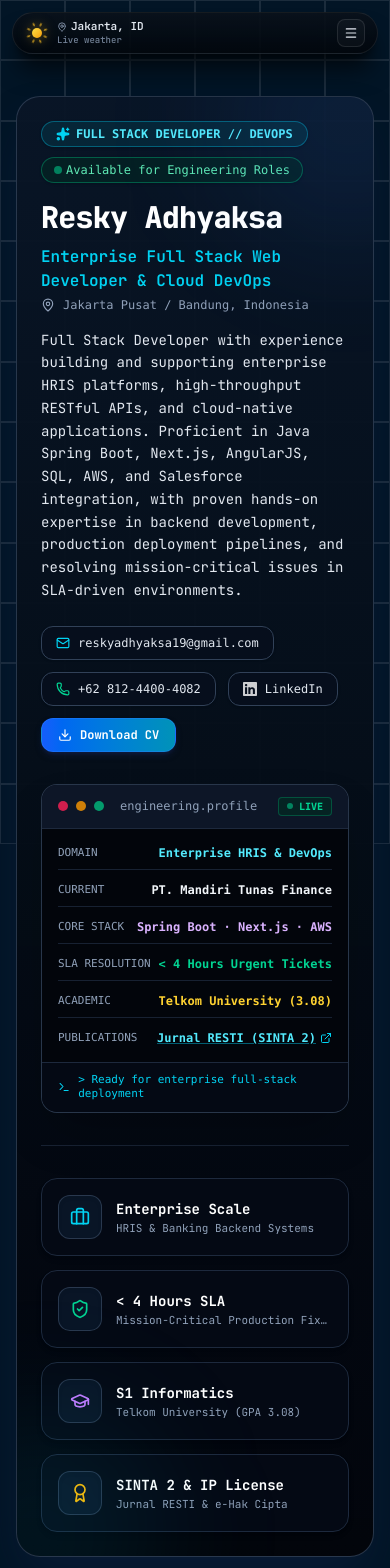
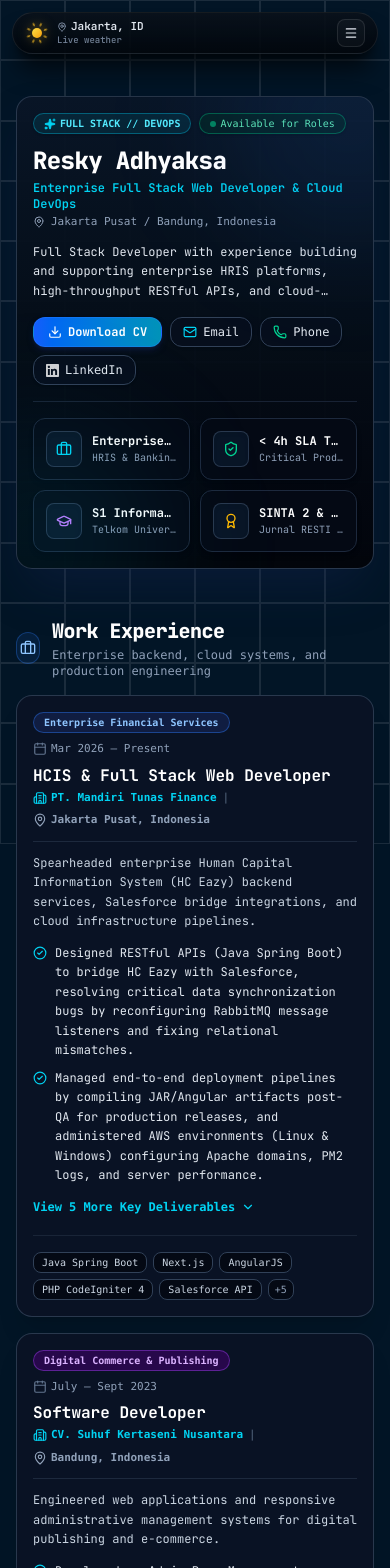
Before and after one commit to reskyadhyaksa/portofolio-reskyadhyaksa, a Next.js app: page /about-me in a window 390 px wide. Shown: the top 1568 px of the page. Built offline with nearby package versions, Linux system fonts and the light colour scheme; no server answers.

Commit message:
feat(about): responsive mobile view

```diff
--- a/src/app/about-me/components/AboutExperienceTimeline.js
+++ b/src/app/about-me/components/AboutExperienceTimeline.js
@@ -1,4 +1,6 @@
-import { Briefcase, CheckCircle2, Calendar, MapPin, Building2, Server, Terminal } from "lucide-react";
+"use client";
+import { useState } from "react";
+import { Briefcase, CheckCircle2, Calendar, MapPin, Building2, ChevronDown, ChevronUp } from "lucide-react";
 
 const WORK_EXPERIENCES = [
   {
@@ -40,8 +42,17 @@ const WORK_EXPERIENCES = [
 ];
 
 export default function AboutExperienceTimeline() {
+  const [expanded, setExpanded] = useState({});
+
+  const toggleExpand = (idx) => {
+    setExpanded((prev) => ({
+      ...prev,
+      [idx]: !prev[idx],
+    }));
+  };
+
   return (
-    <section className="space-y-6 pointer-events-none">
+    <section className="space-y-4 sm:space-y-6 pointer-events-none">
       <div className="flex items-center gap-3 pointer-events-none">
         <div className="flex h-8 w-8 items-center justify-center rounded-xl border border-blue-500/30 bg-blue-500/10 text-blue-300">
           <Briefcase className="h-4 w-4" />
@@ -56,65 +67,91 @@ export default function AboutExperienceTimeline() {
         </div>
       </div>
 
-      <div className="space-y-6 pointer-events-none">
-        {WORK_EXPERIENCES.map((exp, idx) => (
+      <div className="space-y-4 sm:space-y-6 pointer-events-none">
+        {WORK_EXPERIENCES.map((exp, idx) => {
+          const isExpanded = Boolean(expanded[idx]);
+          const visibleHighlights = isExpanded ? exp.highlights : exp.highlights.slice(0, 2);
+          const hiddenCount = exp.highlights.length - 2;
+
+          return (
             <div
               key={idx}
-            className="rounded-3xl border border-slate-700/80 bg-[#091224] p-6 sm:p-8 shadow-xl relative overflow-hidden pointer-events-auto group hover:border-cyan-500/40 transition-all"
+              className="rounded-2xl sm:rounded-3xl border border-slate-700/80 bg-[#091224] p-4 sm:p-6 md:p-8 shadow-xl relative overflow-hidden pointer-events-auto group hover:border-cyan-500/40 transition-all"
             >
-            <div className="flex flex-col sm:flex-row sm:items-center justify-between gap-2 pb-4 border-b border-slate-800">
+              <div className="flex flex-col sm:flex-row sm:items-center justify-between gap-2 pb-3 sm:pb-4 border-b border-slate-800">
                 <div>
                   <div className="flex flex-wrap items-center gap-2">
-                  <span className={`px-3 py-1 rounded-full text-[11px] font-mono font-bold border ${exp.badgeColor}`}>
+                    <span className={`px-2.5 py-0.5 sm:px-3 sm:py-1 rounded-full text-[10px] sm:text-[11px] font-mono font-bold border ${exp.badgeColor}`}>
                       {exp.type}
                     </span>
-                  <span className="text-xs font-mono text-slate-400 flex items-center gap-1">
+                    <span className="text-[11px] sm:text-xs font-mono text-slate-400 flex items-center gap-1">
                       <Calendar className="w-3.5 h-3.5 text-slate-500" />
                       {exp.period}
                     </span>
                   </div>
-                <h3 className="text-lg sm:text-xl font-bold text-white mt-2 group-hover:text-cyan-300 transition-colors">
+                  <h3 className="text-base sm:text-xl font-bold text-white mt-1.5 sm:mt-2 group-hover:text-cyan-300 transition-colors">
                     {exp.role}
                   </h3>
-                <div className="flex flex-wrap items-center gap-2 text-xs font-mono text-cyan-400 mt-0.5 font-semibold">
+                  <div className="flex flex-wrap items-center gap-1.5 sm:gap-2 text-[11px] sm:text-xs font-mono text-cyan-400 mt-0.5 font-semibold">
                     <span className="flex items-center gap-1">
-                    <Building2 className="w-3.5 h-3.5" />
+                      <Building2 className="w-3.5 h-3.5 shrink-0" />
                       {exp.company}
                     </span>
                     <span className="text-slate-600">|</span>
                     <span className="text-slate-400 flex items-center gap-1">
-                    <MapPin className="w-3.5 h-3.5" />
+                      <MapPin className="w-3.5 h-3.5 shrink-0" />
                       {exp.location}
                     </span>
                   </div>
                 </div>
               </div>
 
-            <p className="text-xs sm:text-sm text-slate-300 mt-4 leading-relaxed font-normal">
+              <p className="text-xs sm:text-sm text-slate-300 mt-3 sm:mt-4 leading-relaxed font-normal">
                 {exp.summary}
               </p>
 
-            <div className="mt-4 space-y-2.5">
-              {exp.highlights.map((h, hIdx) => (
-                <div key={hIdx} className="flex items-start gap-2.5 text-xs sm:text-sm text-slate-200 leading-relaxed font-normal">
-                  <CheckCircle2 className="w-4 h-4 text-cyan-400 mt-0.5 shrink-0" />
+              <div className="mt-3 sm:mt-4 space-y-2 sm:space-y-2.5">
+                {visibleHighlights.map((h, hIdx) => (
+                  <div key={hIdx} className="flex items-start gap-2 sm:gap-2.5 text-xs sm:text-sm text-slate-200 leading-relaxed font-normal">
+                    <CheckCircle2 className="w-3.5 h-3.5 sm:w-4 sm:h-4 text-cyan-400 mt-0.5 shrink-0" />
                     <span>{h}</span>
                   </div>
                 ))}
               </div>
 
-            <div className="flex flex-wrap gap-1.5 pt-6 border-t border-slate-800/80 mt-6">
+              {hiddenCount > 0 && (
+                <div className="pt-2">
+                  <button
+                    type="button"
+                    onClick={() => toggleExpand(idx)}
+                    className="inline-flex items-center gap-1.5 text-xs font-mono font-bold text-cyan-400 hover:text-cyan-300 transition-colors py-1 active:scale-95"
+                  >
+                    <span>{isExpanded ? "Show Less" : `View ${hiddenCount} More Key Deliverables`}</span>
+                    {isExpanded ? <ChevronUp className="w-3.5 h-3.5" /> : <ChevronDown className="w-3.5 h-3.5" />}
+                  </button>
+                </div>
+              )}
+
+              <div className="flex flex-wrap gap-1.5 pt-4 sm:pt-6 border-t border-slate-800/80 mt-4 sm:mt-6">
                 {exp.tech.map((t, tIdx) => (
                   <span
                     key={tIdx}
-                  className="rounded-lg border border-slate-700 bg-[#040914] px-2.5 py-1 font-mono text-[11px] text-slate-300 group-hover:border-slate-600 transition-colors"
+                    className={`rounded-lg border border-slate-700 bg-[#040914] px-2 py-0.5 sm:px-2.5 sm:py-1 font-mono text-[10px] sm:text-[11px] text-slate-300 group-hover:border-slate-600 transition-colors ${
+                      tIdx >= 5 ? "hidden sm:inline-flex" : "inline-flex"
+                    }`}
                   >
                     {t}
                   </span>
                 ))}
+                {exp.tech.length > 5 && (
+                  <span className="sm:hidden inline-flex items-center rounded-lg border border-slate-700 bg-[#040914] px-1.5 py-0.5 font-mono text-[10px] text-slate-400">
+                    +{exp.tech.length - 5}
+                  </span>
+                )}
               </div>
             </div>
-        ))}
+          );
+        })}
       </div>
     </section>
   );
--- a/src/app/about-me/components/AboutHero.js
+++ b/src/app/about-me/components/AboutHero.js
@@ -19,27 +19,27 @@ export default function AboutHero() {
     {
       icon: Briefcase,
       value: "Enterprise Scale",
-      label: "HRIS & Banking Backend Systems",
+      label: "HRIS & Banking Backends",
       color: "text-cyan-400",
       border: "border-cyan-500/30",
     },
     {
       icon: ShieldCheck,
-      value: "< 4 Hours SLA",
-      label: "Mission-Critical Production Fixes",
+      value: "< 4h SLA Target",
+      label: "Critical Production Fixes",
       color: "text-emerald-400",
       border: "border-emerald-500/30",
     },
     {
       icon: GraduationCap,
       value: "S1 Informatics",
-      label: "Telkom University (GPA 3.08)",
+      label: "Telkom University (3.08)",
       color: "text-purple-400",
       border: "border-purple-500/30",
     },
     {
       icon: Award,
-      value: "SINTA 2 & IP License",
+      value: "SINTA 2 & IP",
       label: "Jurnal RESTI & e-Hak Cipta",
       color: "text-amber-400",
       border: "border-amber-500/30",
@@ -47,88 +47,90 @@ export default function AboutHero() {
   ];
 
   return (
-    <section className="space-y-6 pointer-events-none">
-      <div className="rounded-3xl border border-slate-700/80 bg-gradient-to-b from-[#091526]/95 via-[#050d17]/95 to-[#02050b]/98 p-6 sm:p-8 md:p-10 backdrop-blur-2xl shadow-2xl shadow-blue-950/40 relative overflow-hidden pointer-events-auto">
+    <section className="space-y-4 sm:space-y-6 pointer-events-none">
+      <div className="rounded-2xl sm:rounded-3xl border border-slate-700/80 bg-gradient-to-b from-[#091526]/95 via-[#050d17]/95 to-[#02050b]/98 p-4 sm:p-6 md:p-8 backdrop-blur-2xl shadow-2xl shadow-blue-950/40 relative overflow-hidden pointer-events-auto">
         <div className="absolute -top-24 -right-24 w-60 h-60 bg-blue-500/10 rounded-full blur-3xl pointer-events-none" />
         <div className="absolute -bottom-24 -left-24 w-60 h-60 bg-cyan-500/10 rounded-full blur-3xl pointer-events-none" />
 
-        <div className="grid grid-cols-1 lg:grid-cols-12 gap-8 items-center">
-          <div className="lg:col-span-7 space-y-4">
-            <div className="flex flex-wrap items-center gap-2.5">
-              <span className="inline-flex items-center gap-1.5 rounded-full border border-cyan-500/40 bg-cyan-950/60 px-3.5 py-1 text-xs font-bold text-cyan-300 font-mono shadow-sm">
-                <Sparkles className="h-3.5 w-3.5 fill-cyan-400 text-cyan-400" />
-                <span>FULL STACK DEVELOPER // DEVOPS</span>
+        <div className="grid grid-cols-1 lg:grid-cols-12 gap-6 lg:gap-8 items-center">
+          <div className="lg:col-span-7 space-y-3 sm:space-y-4">
+            <div className="flex flex-wrap items-center gap-2">
+              <span className="inline-flex items-center gap-1 rounded-full border border-cyan-500/40 bg-cyan-950/60 px-2.5 py-0.5 text-[10px] sm:text-xs font-bold text-cyan-300 font-mono shadow-sm">
+                <Sparkles className="h-3 w-3 fill-cyan-400 text-cyan-400" />
+                <span>FULL STACK // DEVOPS</span>
               </span>
-              <span className="inline-flex items-center gap-1 rounded-full border border-emerald-500/40 bg-emerald-950/50 px-3 py-1 text-xs font-mono font-medium text-emerald-300 shadow-sm">
-                <span className="h-2 w-2 rounded-full bg-emerald-400 animate-pulse" />
-                <span>Available for Engineering Roles</span>
+              <span className="inline-flex items-center gap-1 rounded-full border border-emerald-500/40 bg-emerald-950/50 px-2.5 py-0.5 text-[10px] sm:text-xs font-mono font-medium text-emerald-300 shadow-sm">
+                <span className="h-1.5 w-1.5 rounded-full bg-emerald-400 animate-pulse" />
+                <span>Available for Roles</span>
               </span>
             </div>
 
             <div>
-              <h1 className="text-3xl sm:text-4xl md:text-5xl font-black tracking-tight text-white leading-tight">
+              <h1 className="text-2xl sm:text-3xl md:text-4xl lg:text-5xl font-black tracking-tight text-white leading-tight">
                 Resky Adhyaksa
               </h1>
-              <p className="mt-2 text-base sm:text-lg font-semibold text-cyan-400 flex items-center gap-2">
-                <span>Enterprise Full Stack Web Developer &amp; Cloud DevOps</span>
+              <p className="mt-1 text-xs sm:text-sm md:text-base font-semibold text-cyan-400">
+                Enterprise Full Stack Web Developer &amp; Cloud DevOps
               </p>
-              <div className="flex items-center gap-2 text-xs sm:text-sm font-mono text-slate-400 mt-1">
-                <MapPin className="w-3.5 h-3.5 text-slate-400" />
+              <div className="flex items-center gap-1.5 text-[11px] sm:text-xs font-mono text-slate-400 mt-0.5">
+                <MapPin className="w-3 h-3 text-slate-400 shrink-0" />
                 <span>Jakarta Pusat / Bandung, Indonesia</span>
               </div>
             </div>
 
-            <p className="text-sm sm:text-base text-slate-200 leading-relaxed font-normal">
+            <p className="text-xs sm:text-sm md:text-base text-slate-200 leading-relaxed font-normal line-clamp-3 sm:line-clamp-none">
               Full Stack Developer with experience building and supporting enterprise HRIS platforms, high-throughput RESTful APIs, and cloud-native applications. Proficient in Java Spring Boot, Next.js, AngularJS, SQL, AWS, and Salesforce integration, with proven hands-on expertise in backend development, production deployment pipelines, and resolving mission-critical issues in SLA-driven environments.
             </p>
 
-            <div className="flex flex-wrap items-center gap-3 pt-2">
+            <div className="flex flex-wrap items-center gap-2 sm:gap-2.5 pt-1 sm:pt-2">
+              <Link
+                href="/cv.pdf"
+                target="_blank"
+                rel="noopener noreferrer"
+                download
+                className="inline-flex items-center gap-1.5 rounded-xl border border-blue-500/40 bg-gradient-to-r from-blue-600 to-cyan-600 px-3.5 py-1.5 sm:px-4 sm:py-2 text-xs font-bold text-white hover:brightness-110 shadow-md shadow-blue-950/50 transition-all active:scale-95"
+              >
+                <Download className="w-3.5 h-3.5" />
+                <span>Download CV</span>
+              </Link>
+
               <a
                 href="mailto:reskyadhyaksa19@gmail.com"
-                className="inline-flex items-center gap-2 rounded-xl border border-slate-700 bg-[#060e1c] px-3.5 py-2 text-xs font-mono text-slate-200 hover:border-cyan-500/50 hover:bg-[#0c1830] hover:text-white transition-all shadow-sm active:scale-95"
+                className="inline-flex items-center gap-1.5 rounded-xl border border-slate-700 bg-[#060e1c] px-3 py-1.5 sm:px-3.5 sm:py-2 text-xs font-mono text-slate-200 hover:border-cyan-500/50 hover:bg-[#0c1830] hover:text-white transition-all shadow-sm active:scale-95"
               >
                 <Mail className="w-3.5 h-3.5 text-cyan-400" />
-                <span>reskyadhyaksa19@gmail.com</span>
+                <span className="hidden sm:inline">reskyadhyaksa19@gmail.com</span>
+                <span className="sm:hidden">Email</span>
               </a>
 
               <a
                 href="tel:+6281244004082"
-                className="inline-flex items-center gap-2 rounded-xl border border-slate-700 bg-[#060e1c] px-3.5 py-2 text-xs font-mono text-slate-200 hover:border-cyan-500/50 hover:bg-[#0c1830] hover:text-white transition-all shadow-sm active:scale-95"
+                className="inline-flex items-center gap-1.5 rounded-xl border border-slate-700 bg-[#060e1c] px-3 py-1.5 sm:px-3.5 sm:py-2 text-xs font-mono text-slate-200 hover:border-cyan-500/50 hover:bg-[#0c1830] hover:text-white transition-all shadow-sm active:scale-95"
               >
                 <Phone className="w-3.5 h-3.5 text-emerald-400" />
-                <span>+62 812-4400-4082</span>
+                <span className="hidden sm:inline">+62 812-4400-4082</span>
+                <span className="sm:hidden">Phone</span>
               </a>
 
               <a
                 href="https://linkedin.com/in/reskyadhyaksa"
                 target="_blank"
                 rel="noopener noreferrer"
-                className="inline-flex items-center gap-2 rounded-xl border border-slate-700 bg-[#060e1c] px-3.5 py-2 text-xs font-mono text-slate-200 hover:border-blue-500/50 hover:bg-[#0c1830] hover:text-white transition-all shadow-sm active:scale-95"
+                className="inline-flex items-center gap-1.5 rounded-xl border border-slate-700 bg-[#060e1c] px-3 py-1.5 sm:px-3.5 sm:py-2 text-xs font-mono text-slate-200 hover:border-blue-500/50 hover:bg-[#0c1830] hover:text-white transition-all shadow-sm active:scale-95"
               >
                 <Image
                   src="/linkedin.svg"
-                  width={14}
-                  height={14}
+                  width={13}
+                  height={13}
                   alt="LinkedIn"
                   className="brightness-0 invert opacity-80"
                 />
                 <span>LinkedIn</span>
               </a>
-
-              <Link
-                href="/cv.pdf"
-                target="_blank"
-                rel="noopener noreferrer"
-                download
-                className="inline-flex items-center gap-2 rounded-xl border border-blue-500/40 bg-gradient-to-r from-blue-600 to-cyan-600 px-4 py-2 text-xs font-bold text-white hover:brightness-110 shadow-md shadow-blue-950/50 transition-all active:scale-95"
-              >
-                <Download className="w-3.5 h-3.5" />
-                <span>Download CV</span>
-              </Link>
             </div>
           </div>
 
-          <div className="lg:col-span-5">
+          <div className="hidden lg:block lg:col-span-5">
             <div className="rounded-2xl border border-slate-700/80 bg-[#040914] overflow-hidden shadow-2xl font-mono text-xs">
               <div className="flex items-center justify-between border-b border-slate-800 bg-[#0d1627] px-4 py-3">
                 <div className="flex items-center gap-2">
@@ -186,22 +188,22 @@ export default function AboutHero() {
           </div>
         </div>
 
-        <div className="grid grid-cols-1 sm:grid-cols-2 lg:grid-cols-4 gap-3.5 pt-8 mt-8 border-t border-slate-800/80">
+        <div className="grid grid-cols-2 lg:grid-cols-4 gap-2.5 sm:gap-3.5 pt-4 sm:pt-6 mt-4 sm:mt-6 border-t border-slate-800/80">
           {quickMetrics.map((item, idx) => {
             const IconComp = item.icon;
             return (
               <div
                 key={idx}
-                className={`rounded-2xl border border-slate-800 bg-[#040914] p-4 shadow-md flex items-center gap-3.5 hover:${item.border} hover:bg-[#071122] transition-all group`}
+                className={`rounded-xl sm:rounded-2xl border border-slate-800 bg-[#040914] p-3 sm:p-4 shadow-md flex items-center gap-2.5 sm:gap-3.5 hover:${item.border} hover:bg-[#071122] transition-all group`}
               >
-                <div className="flex h-11 w-11 shrink-0 items-center justify-center rounded-xl bg-[#091526] border border-slate-700/80 group-hover:scale-105 transition-transform shadow-inner">
-                  <IconComp className={`w-5 h-5 ${item.color}`} />
+                <div className="flex h-9 w-9 sm:h-11 sm:w-11 shrink-0 items-center justify-center rounded-lg sm:rounded-xl bg-[#091526] border border-slate-700/80 group-hover:scale-105 transition-transform shadow-inner">
+                  <IconComp className={`w-4 h-4 sm:w-5 sm:h-5 ${item.color}`} />
                 </div>
                 <div className="min-w-0">
-                  <p className="text-sm sm:text-base font-bold text-white group-hover:text-cyan-300 transition-colors truncate">
+                  <p className="text-xs sm:text-sm md:text-base font-bold text-white group-hover:text-cyan-300 transition-colors truncate">
                     {item.value}
                   </p>
-                  <p className="text-[11px] text-slate-400 mt-0.5 leading-snug truncate">
+                  <p className="text-[10px] sm:text-[11px] text-slate-400 mt-0.5 leading-snug truncate">
                     {item.label}
                   </p>
                 </div>
--- a/src/data/projects.js
+++ b/src/data/projects.js
@@ -11,7 +11,7 @@ export const projects = [
     title: "TINAKU – Digital Pregnancy Assistant (1000 HPK)",
     role: "Core Developer (Full-Stack)",
     period: "Mar 2026 – Apr 2026",
-    tech: ["Next.js", "React", "Node.js", "Tailwind CSS", "AWS EC2", "Nginx", "PM2"],
+    tech: ["Next.js", "Express.js", "React", "Node.js", "Tailwind CSS", "AWS EC2", "Nginx", "PM2"],
     category: "web",
     image: "/assets/tinaku-screenshot.png",
     detailUrl: "/projects/tinaku",
@@ -30,7 +30,7 @@ export const projects = [
     title: "MonitorX – Server Monitoring Integrated SNMPv3",
     role: "Full-Stack Web Developer",
     period: "Feb 2025 – Mar 2025",
-    tech: ["Next.js", "PostgreSQL", "JavaScript", "Express.js", "Sequelize ORM", "SNMPv3"],
+    tech: ["Next.js", "PostgreSQL", "JavaScript", "Express.js", "Sequelize ORM", "SNMPv3", "Python"],
     category: "web",
     featured: true,
     detailUrl: "/projects/monitorx",
```
Lines whose indentation alone changed are shown as unchanged.
